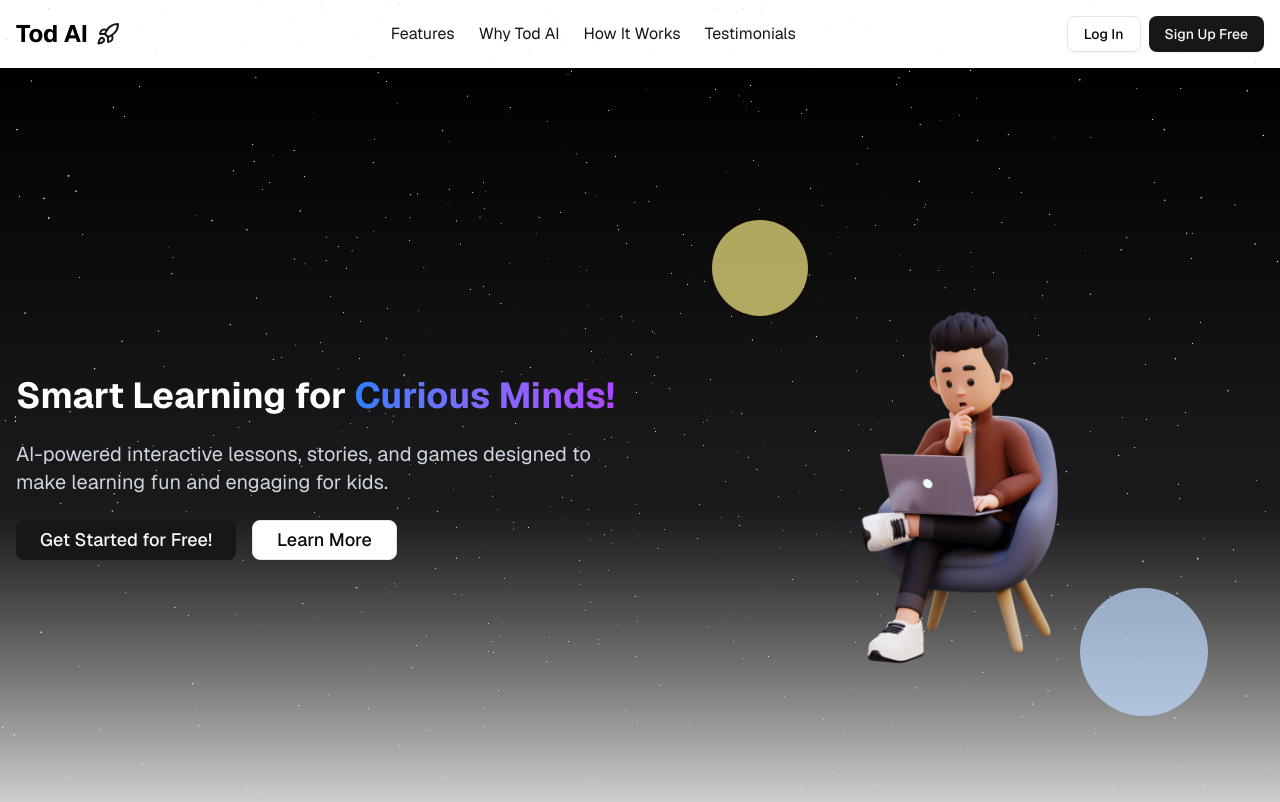
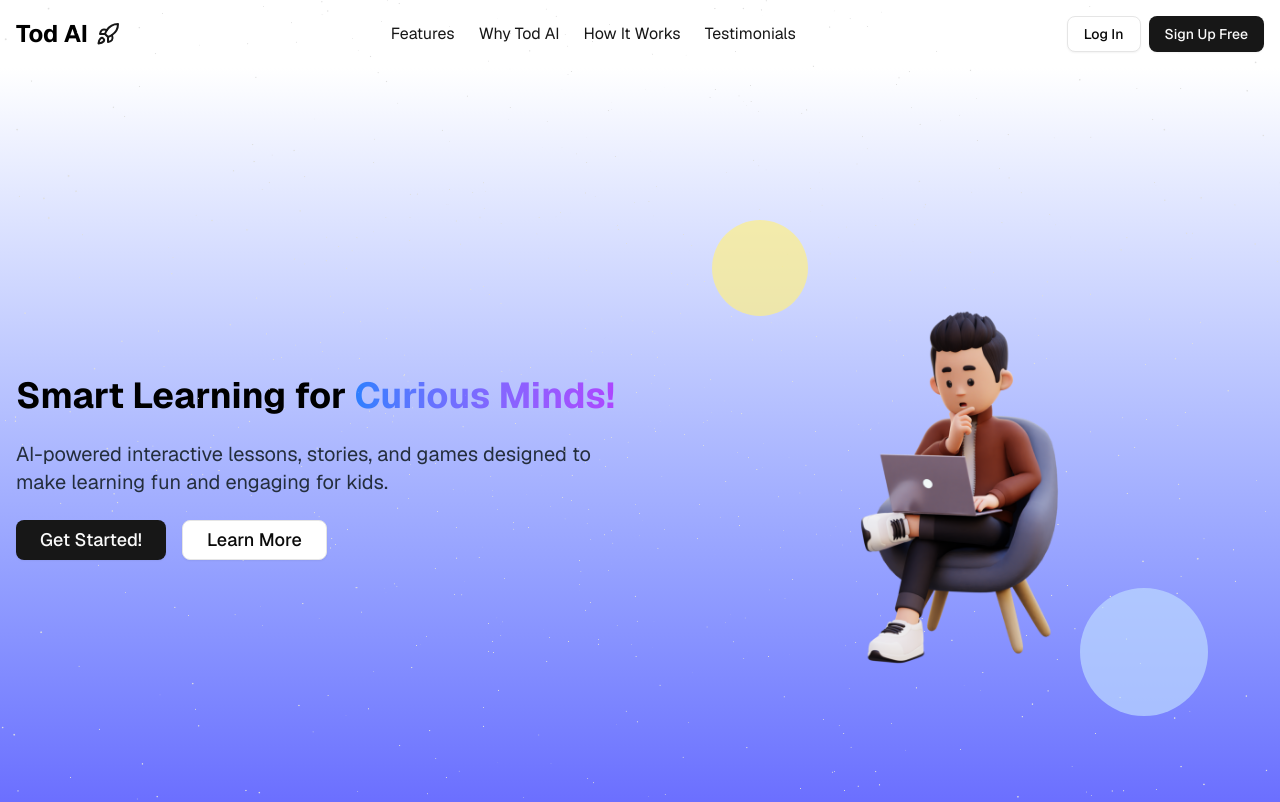
Before and after one commit to Gauravmrjatt/tod-ai, a Next.js app: page / in a window 1280 px wide. Shown: the top 802 px of the page. Built offline with nearby package versions, Linux system fonts and the light colour scheme.

Commit message:
new home

```diff
--- a/src/app/page.jsx
+++ b/src/app/page.jsx
@@ -654,17 +654,17 @@ export default function Home() {
         </Canvas>
       </div>
       {/* Hero Section */}
-      <section className="bg-gradient-to-b from-black via-black/90 to-white h-[100vh] flex flex-col md:flex-row items-center gap-8 px-4 py-12">
+      <section className="bg-gradient-to-b from-white to-indigo-500 h-[100vh] flex flex-col md:flex-row items-center gap-8 px-4 py-12">
         <div className="flex-1 space-y-6">
-          <h1 className="text-4xl font-bold text-white">
+          <h1 className="text-4xl font-bold text-black">
             Smart Learning for <span className="bg-gradient-to-r from-blue-500 to-purple-500 bg-clip-text text-transparent">Curious Minds!</span>
           </h1>
-          <p className="text-lg md:text-xl text-[#cdd5e2]">
+          <p className="text-lg md:text-xl text-[#242e3d]">
             AI-powered interactive lessons, stories, and games designed to make learning fun and engaging for kids.
           </p>
           <div className="flex gap-4">
             <Button size="lg" className="text-lg z-5" >
-              Get Started for Free!
+              Get Started!
             </Button>
             <Button size="lg" variant="outline" className="text-lg z-5">
               Learn More
```
